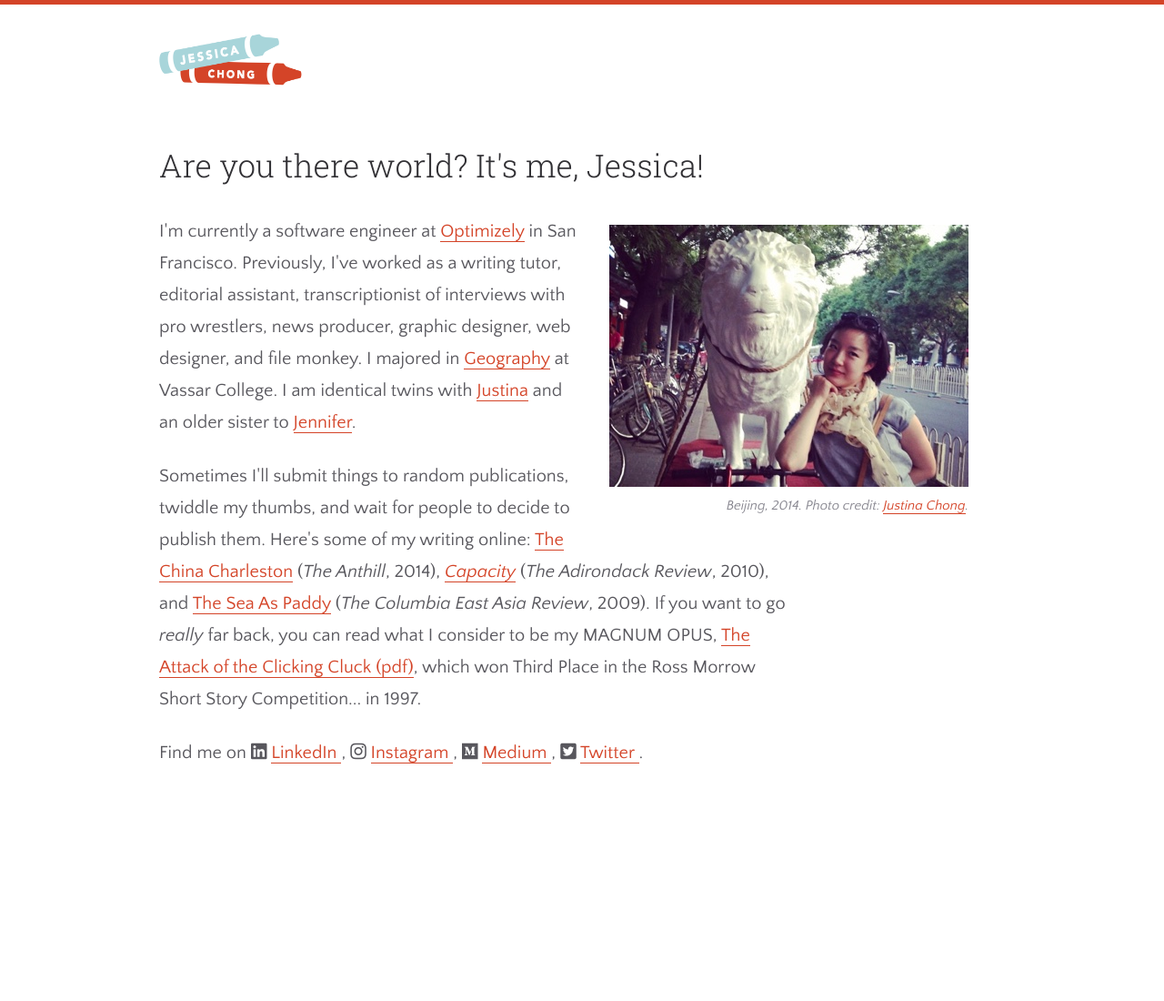
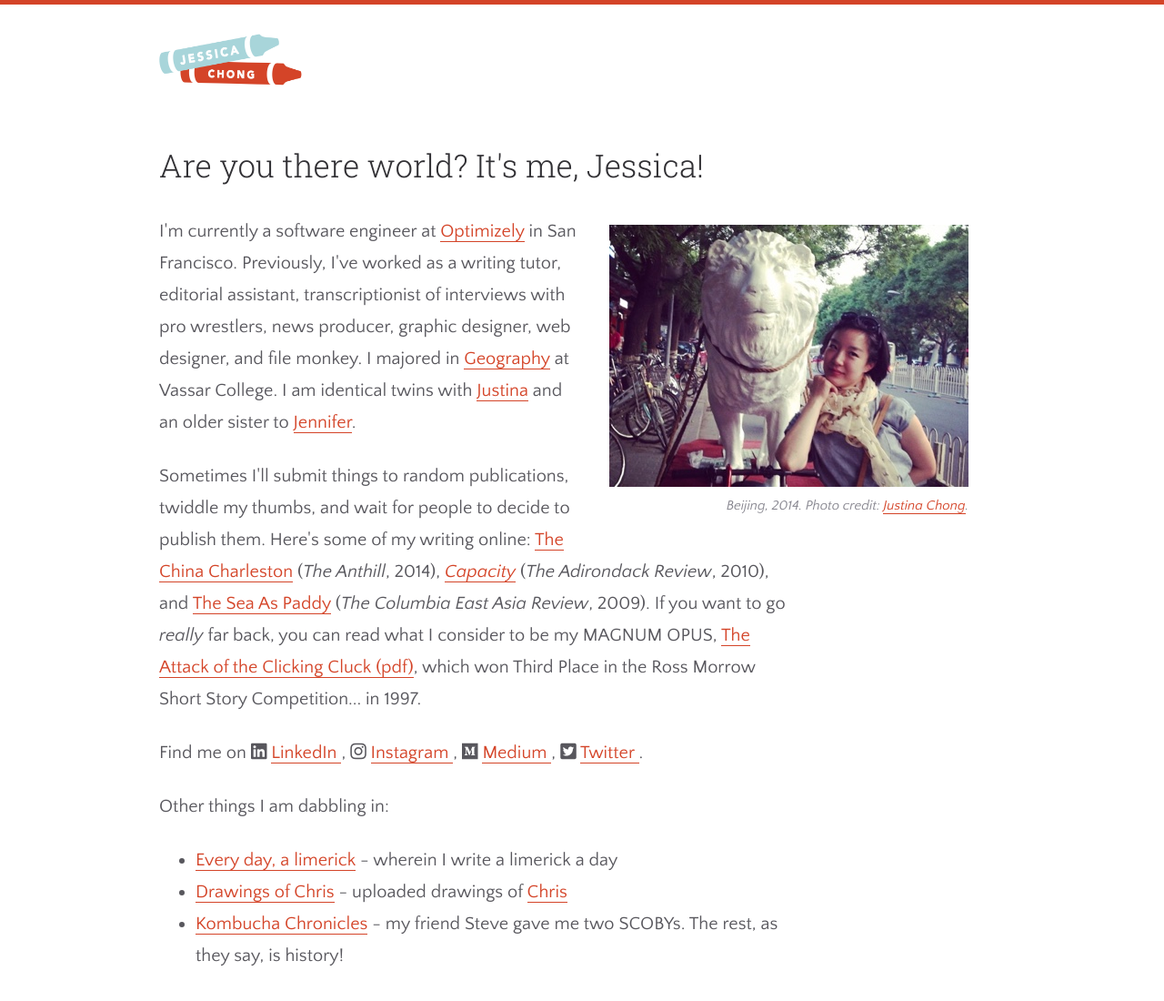
Before and after one commit to jessicalc/jessicalc.github.io, a plain HTML site: page index.html in a window 1280 px wide. Shown: the whole page at 91% size. Before the commit the page ends 909 px from the top, so only its background shows below. Drawn offline with Linux system fonts and the light colour scheme.

Commit message:
add links to iTUMBLR TAGS!

```diff
--- a/index.html
+++ b/index.html
@@ -73,6 +73,14 @@
                   Twitter
                 </a>.
               </p>
+              <p>
+                Other things I am dabbling in: <br />
+              </p>
+              <ul>
+                <li><a href="https://acissej.tumblr.com/tagged/everydayalimerick">Every day, a limerick</a> - wherein I write a limerick a day</li>
+                <li><a href="https://acissej.tumblr.com/tagged/drawingsofchrisignoringme">Drawings of Chris</a> - uploaded drawings of <a href="https://chrisclayman.com">Chris</a></li>
+                <li><a href="https://acissej.tumblr.com/tagged/kombuchachronicles">Kombucha Chronicles</a> - my friend Steve gave me two SCOBYs. The rest, as they say, is history!</li>
+              </ul>
             </div>
           </div>
         </section>
```
